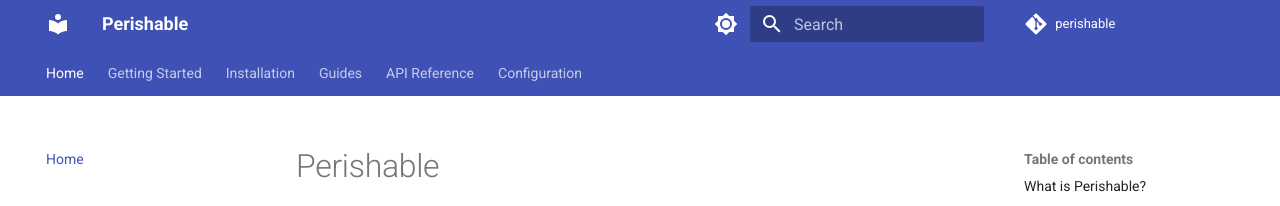
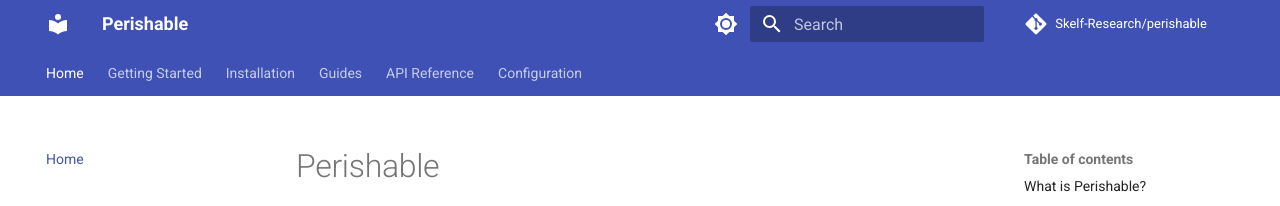
Before and after one commit to Skelf-Research/perishable, an MkDocs documentation site: the page built from documentation/docs/index.md, in a window 1280 px wide. Shown: the top 206 px of the page. Built offline with MkDocs 1.6.1 and Material for MkDocs 9.7.7, drawn with Linux system fonts in a browser that asks for light colours; comment, search, counter and statistics services are not loaded.

Commit message:
Fix mkdocs metadata: path-based site_url + correct repo refs

```diff
--- a/documentation/mkdocs.yml
+++ b/documentation/mkdocs.yml
@@ -1,7 +1,9 @@
+site_url: https://docs.skelfresearch.com/perishable/
 site_name: Perishable
 site_description: Secure proxy for OpenAI APIs - Protect your API keys from abuse
-repo_url: https://github.com/nicksarkar/perishable
-repo_name: perishable
+repo_url: https://github.com/Skelf-Research/perishable
+repo_name: Skelf-Research/perishable
+edit_uri: edit/main/documentation/docs/
 
 theme:
   name: material
```
